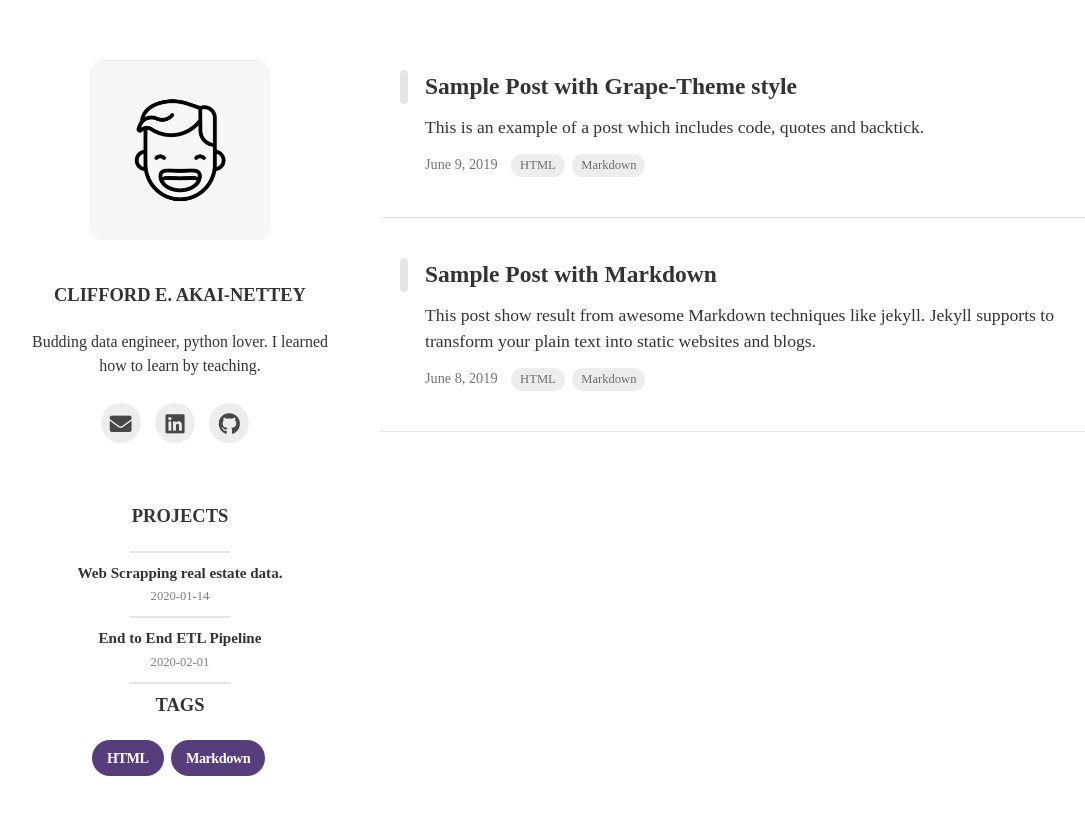
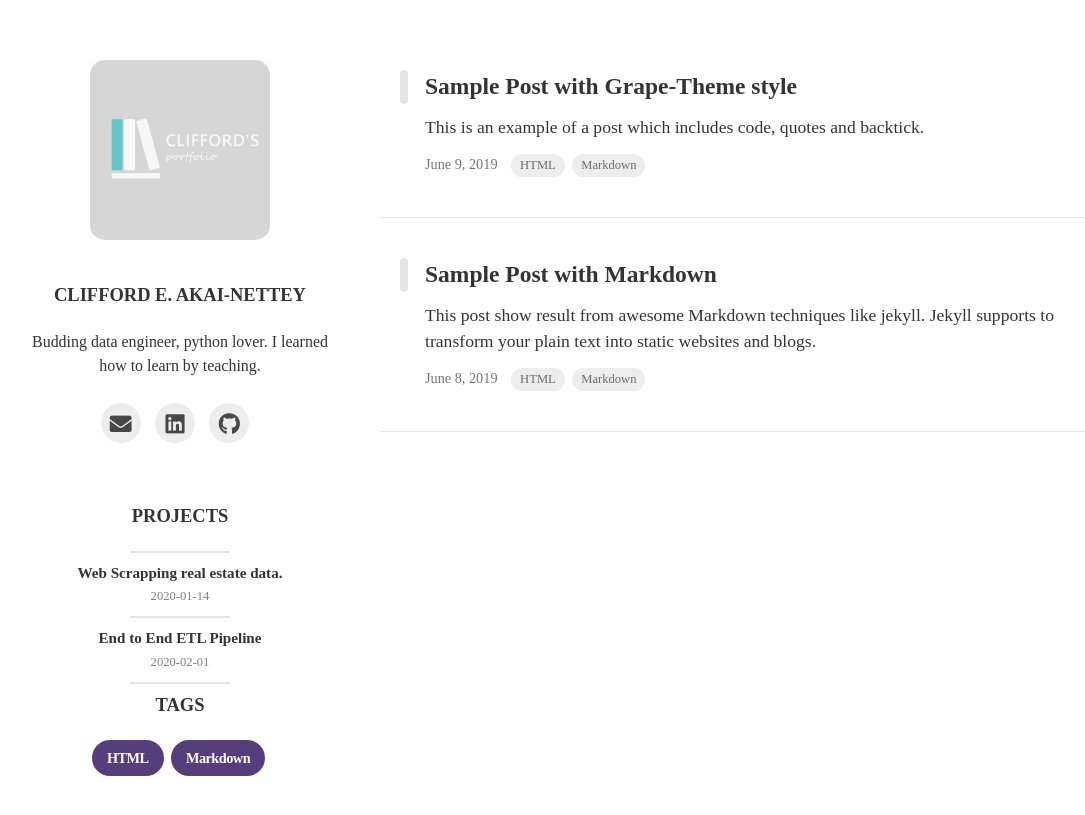
Before and after one commit to cliffordEmmanuel/cliffordEmmanuel.github.io, a Jekyll site: the page built from index.html, in a window 1280 px wide. Shown: the top 815 px of the page, without its empty margins (90-1175 px from the left). Built offline with Jekyll 4.4.1, drawn with Linux system fonts in a browser that asks for light colours; nearby versions of some CDN libraries; some web fonts are replaced; the list of posts is cut into pages by our own code.

Commit message:
adds a diff image

```diff
--- a/_config.yml
+++ b/_config.yml
@@ -9,7 +9,7 @@ theme_settings :
 
   # Profile Settings
   profile :
-    image : assets/img/smile.png
+    image : assets/img/clifford.png
     username : Clifford E. Akai-Nettey
     description : Budding data engineer, python lover. I learned how to learn by teaching.
 
```
